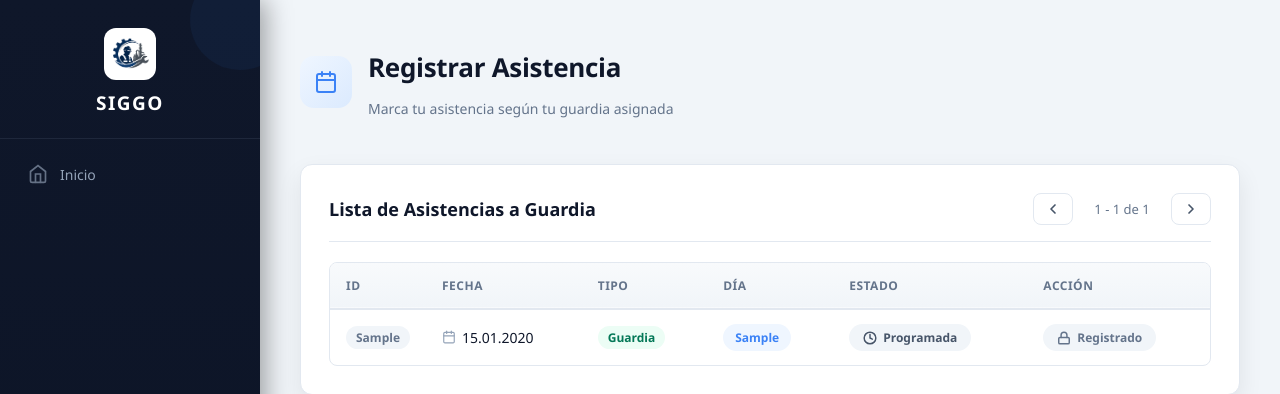
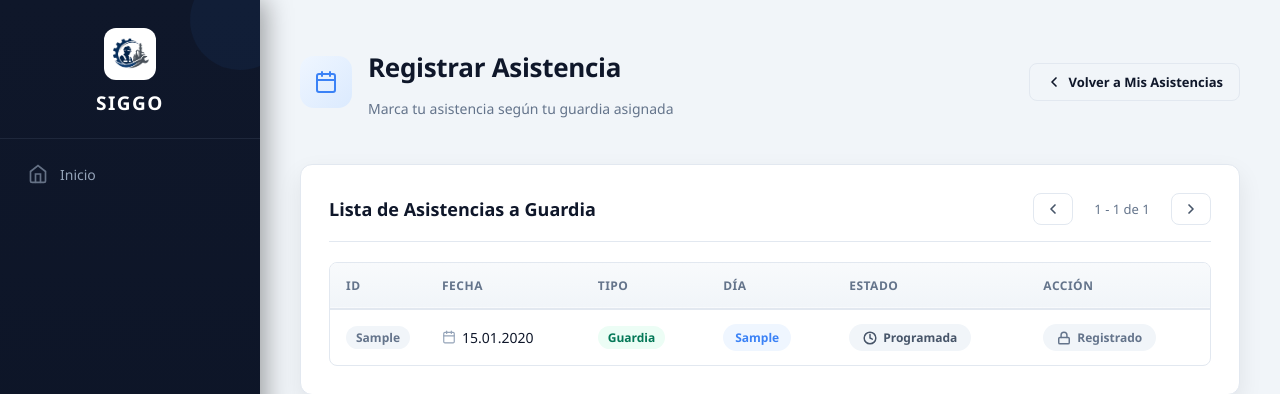
Before and after one commit to DJextremo23/Siggo, a Flask app: template templates/asistencia_fiscalizadores.html in a window 1280 px wide. Shown: the top 394 px of the page. Run offline with Flask 3, Linux system fonts and the light colour scheme; the template is opened without the code that fills it: most values are stand-ins (such as "Sample title", 1, 10 or a date in 2020).

Commit message:
avance reporte

```diff
--- a/static/fiscal/asistencia_fiscalizadores.css
+++ b/static/fiscal/asistencia_fiscalizadores.css
@@ -94,6 +94,30 @@ body {
     font-size: 14px;
     color: var(--color-muted);
     font-weight: 400;
+}
+
+.btn-volver {
+    margin-left: auto;
+    display: inline-flex;
+    align-items: center;
+    gap: 6px;
+    padding: 9px 16px;
+    background: #f1f5f9;
+    color: var(--color-primario);
+    border: 1px solid var(--color-border);
+    border-radius: var(--radius-sm);
+    font-size: 13px;
+    font-weight: 600;
+    font-family: inherit;
+    text-decoration: none;
+    cursor: pointer;
+    transition: background var(--transition), border-color var(--transition);
+    white-space: nowrap;
+}
+
+.btn-volver:hover {
+    background: #e2e8f0;
+    border-color: #cbd5e1;
 }
 
 /* =============================================
--- a/templates/asistencia.html
+++ b/templates/asistencia.html
@@ -14,7 +14,7 @@
 
 <body>
 
-    {% set active_page = 'mis_guardias' %}
+    {% set active_page = '' %}
     {% include 'menu.html' %}
 
     <div class="content">
--- a/templates/asistencia_fiscalizadores.html
+++ b/templates/asistencia_fiscalizadores.html
@@ -13,7 +13,7 @@
 
 <body>
 
-{% set active_page = 'mis_guardias' %}
+{% set active_page = '' %}
 {% include 'menu.html' %}
 
 <div class="content">
@@ -32,6 +32,13 @@
             <h1>Registrar Asistencia</h1>
             <p>Marca tu asistencia según tu guardia asignada</p>
         </div>
+
+        <a href="{{ url_for('asistencia') }}" class="btn-volver">
+            <svg width="16" height="16" viewBox="0 0 24 24" fill="none" stroke="currentColor" stroke-width="2.5" stroke-linecap="round" stroke-linejoin="round">
+                <polyline points="15 18 9 12 15 6"/>
+            </svg>
+            Volver a Mis Asistencias
+        </a>
     </div>
 
     <!-- MENSAJES FLASH (éxito, error, advertencia, informativo) -->
```
